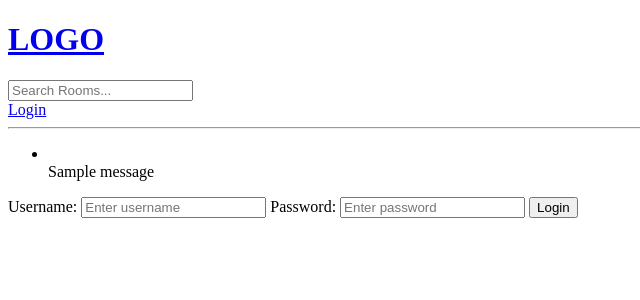
After one commit to smit-patel1/studybud, a Django app: page /login/ in a window 1280 px wide. The commit adds this page. Shown: the top 300 px of the page, without its empty margins (0-640 px from the left). Run offline with Django 5.2, Linux system fonts and the light colour scheme; one stand-in notice (Sample message) is shown.

Commit message:
Flask messages added

```diff
--- /dev/null
+++ b/base/templates/base/login_register.html
@@ -0,0 +1,17 @@
+{% extends 'main.html' %}{% block content %}
+
+<div>
+  <form method="POST" action="">
+    {% csrf_token %}
+
+    <label>Username:</label>
+    <input type="text" name="username" placeholder="Enter username" />
+
+    <label>Password:</label>
+    <input type="password" name="password" placeholder="Enter password" />
+
+    <input type="submit" value="Login" />
+  </form>
+</div>
+
+{% endblock content %}
--- a/base/urls.py
+++ b/base/urls.py
@@ -2,6 +2,8 @@ from django.urls import path
 from . import views
 
 urlpatterns = [
+    path('login/', views.loginPage, name="login"),
+
     path('', views.home, name="home"),
     path('room/<str:pk>/', views.room, name="room"),
 
--- a/base/views.py
+++ b/base/views.py
@@ -1,7 +1,10 @@
 from django.shortcuts import render, redirect
+from django.contrib import messages
 from django.db.models import Q
 from .models import Room, Topic
 from .forms import RoomForm
+from django.contrib.auth.models import User
+
 
 '''
 rooms = [
@@ -10,6 +13,22 @@ rooms = [
     {'id':3, 'name':'Frontend developers'},
 ]
 '''
+
+def loginPage(request):
+
+    if request.method == 'POST':
+        username = request.POST.get('username')
+        password = request.POST.get('password')
+
+        try:
+            user = User.objects.get(username=username)
+        except:
+            messages.error(request, "User does not exist")
+
+
+
+    context = {}
+    return render(request, 'base/login_register.html', context)
 
 def home(request):
     q = request.GET.get('q') if request.GET.get('q') != None else ''
--- a/templates/main.html
+++ b/templates/main.html
@@ -8,6 +8,12 @@
     <!-- <link rel="stylesheet" type="text/css" media="screen" href="main.css" /> -->
   </head>
   <body>
-    {% include 'navbar.html' %} {% block content %} {% endblock %}
+    {% include 'navbar.html' %} {% if messages %}
+    <ul class="messages">
+      {% for message in messages %}
+      <li></li>{{ message }}</li>
+      {% endfor %}
+    </ul>
+    {% endif %} {% block content %} {% endblock %}
   </body>
 </html>
--- a/templates/navbar.html
+++ b/templates/navbar.html
@@ -6,4 +6,6 @@
   <input type="text" name="q" placeholder="Search Rooms..." />
 </form>
 
+<a href="{% url 'login' %}">Login</a>
+
 <hr />
```
